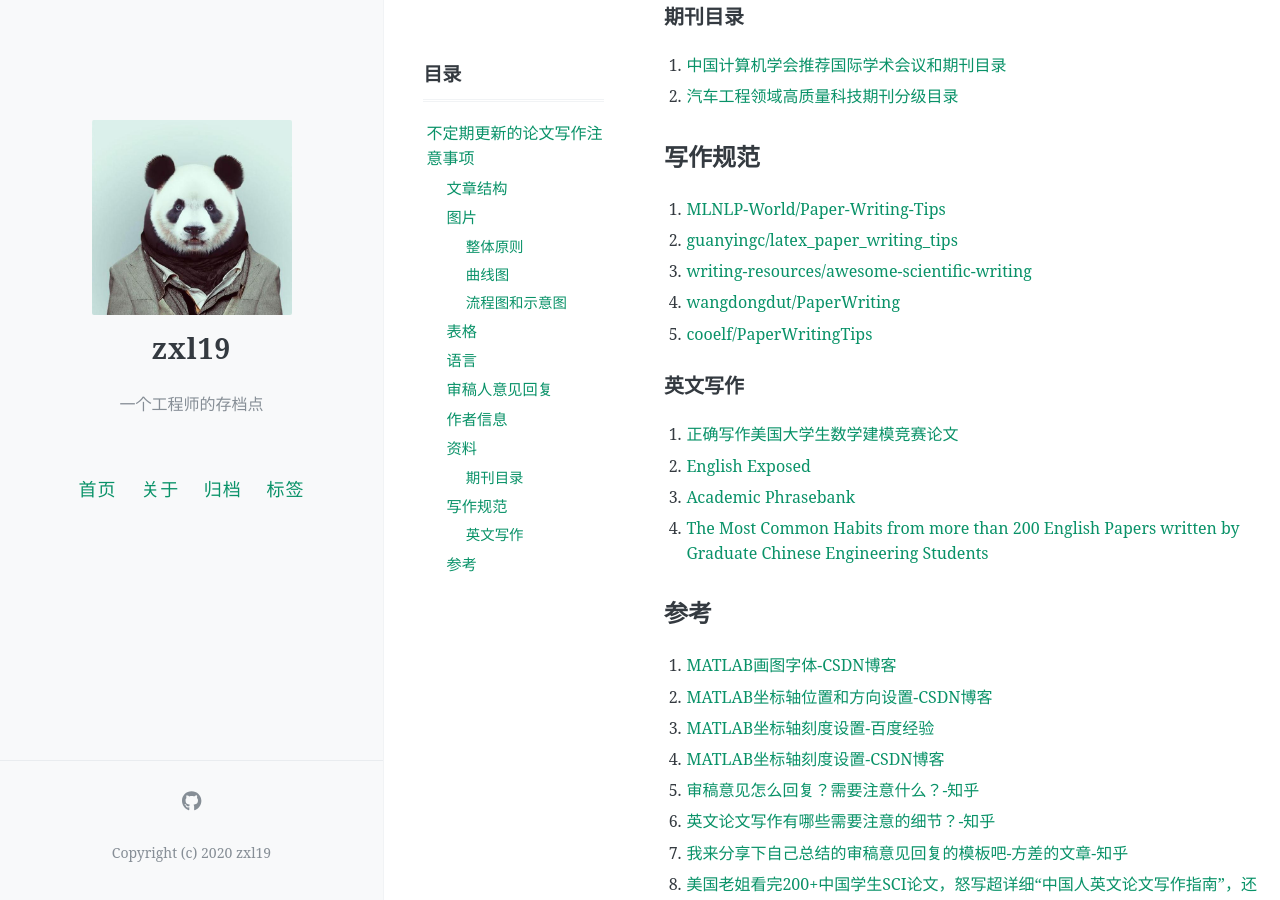
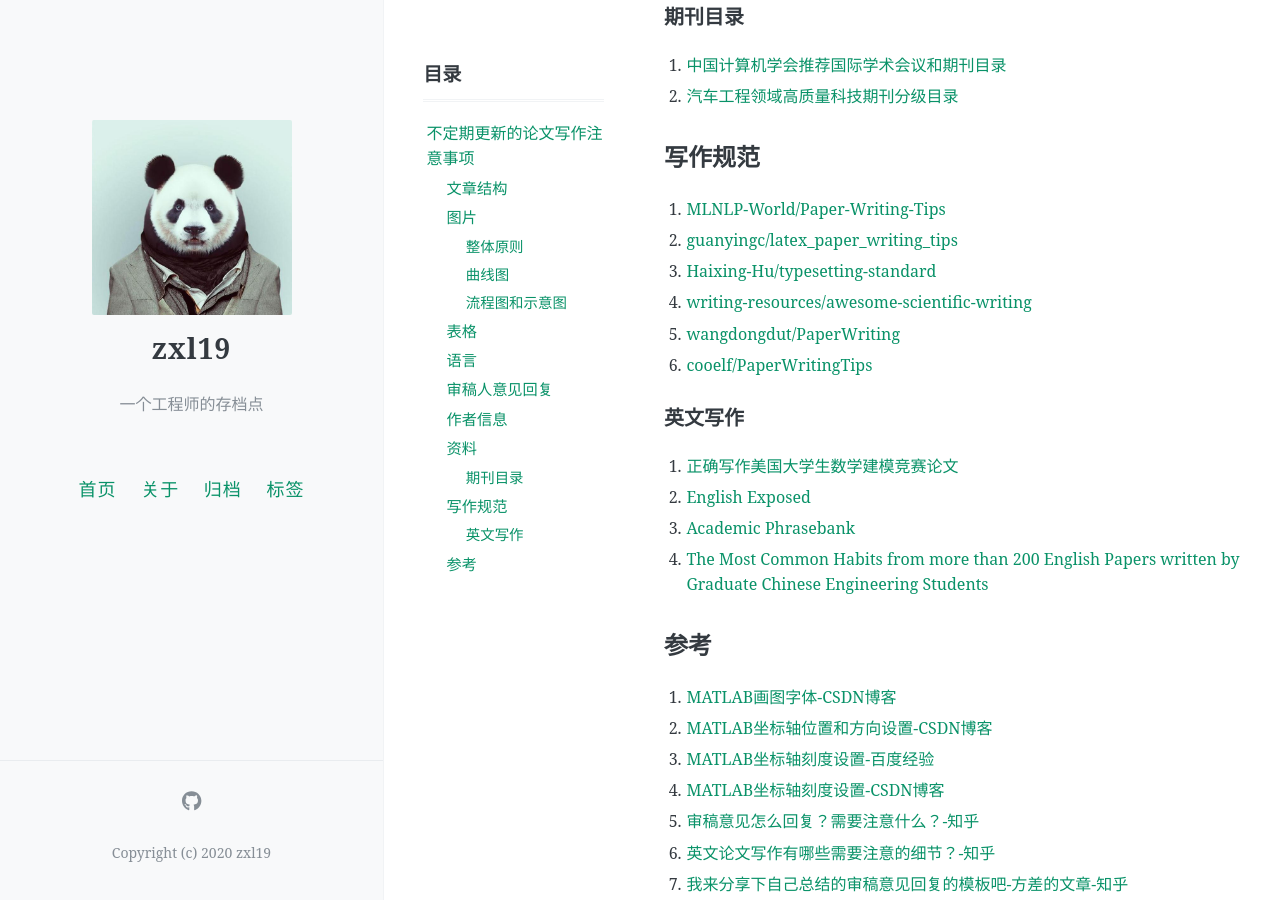
Before and after one commit to zxl19/zxl19.github.io, a Jekyll site: the page built from _posts/2020-10-16-paper-writing.md, in a window 1280 px wide and 900 px high, scrolled down 3240 px. Built offline with Jekyll 4.4.1, drawn with Linux system fonts in a browser that asks for light colours; formulas are drawn with MathJax 3; comment, search, counter and statistics services are not loaded.

Commit message:
Update Posts

```diff
--- a/_posts/2020-10-16-paper-writing.md
+++ b/_posts/2020-10-16-paper-writing.md
@@ -153,9 +153,10 @@ pinned: false
 
 1. [MLNLP-World/Paper-Writing-Tips](https://github.com/MLNLP-World/Paper-Writing-Tips)
 2. [guanyingc/latex_paper_writing_tips](https://github.com/guanyingc/latex_paper_writing_tips)
-3. [writing-resources/awesome-scientific-writing](https://github.com/writing-resources/awesome-scientific-writing)
-4. [wangdongdut/PaperWriting](https://github.com/wangdongdut/PaperWriting)
-5. [cooelf/PaperWritingTips](https://github.com/cooelf/PaperWritingTips)
+3. [Haixing-Hu/typesetting-standard](https://github.com/Haixing-Hu/typesetting-standard)
+4. [writing-resources/awesome-scientific-writing](https://github.com/writing-resources/awesome-scientific-writing)
+5. [wangdongdut/PaperWriting](https://github.com/wangdongdut/PaperWriting)
+6. [cooelf/PaperWritingTips](https://github.com/cooelf/PaperWritingTips)
 
 ### 英文写作
 
```
Also changed, not shown: _posts/2021-03-29-latex-note.md (+4 -0 lines).
